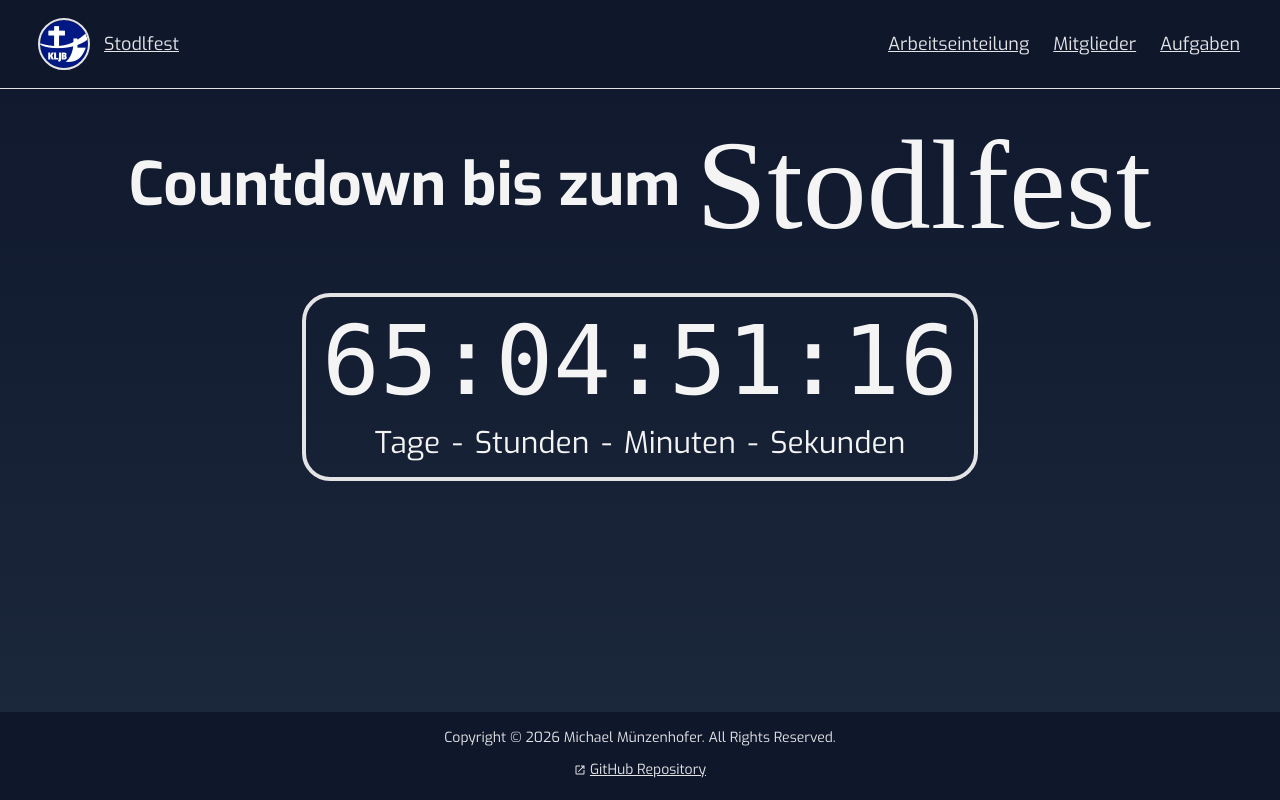
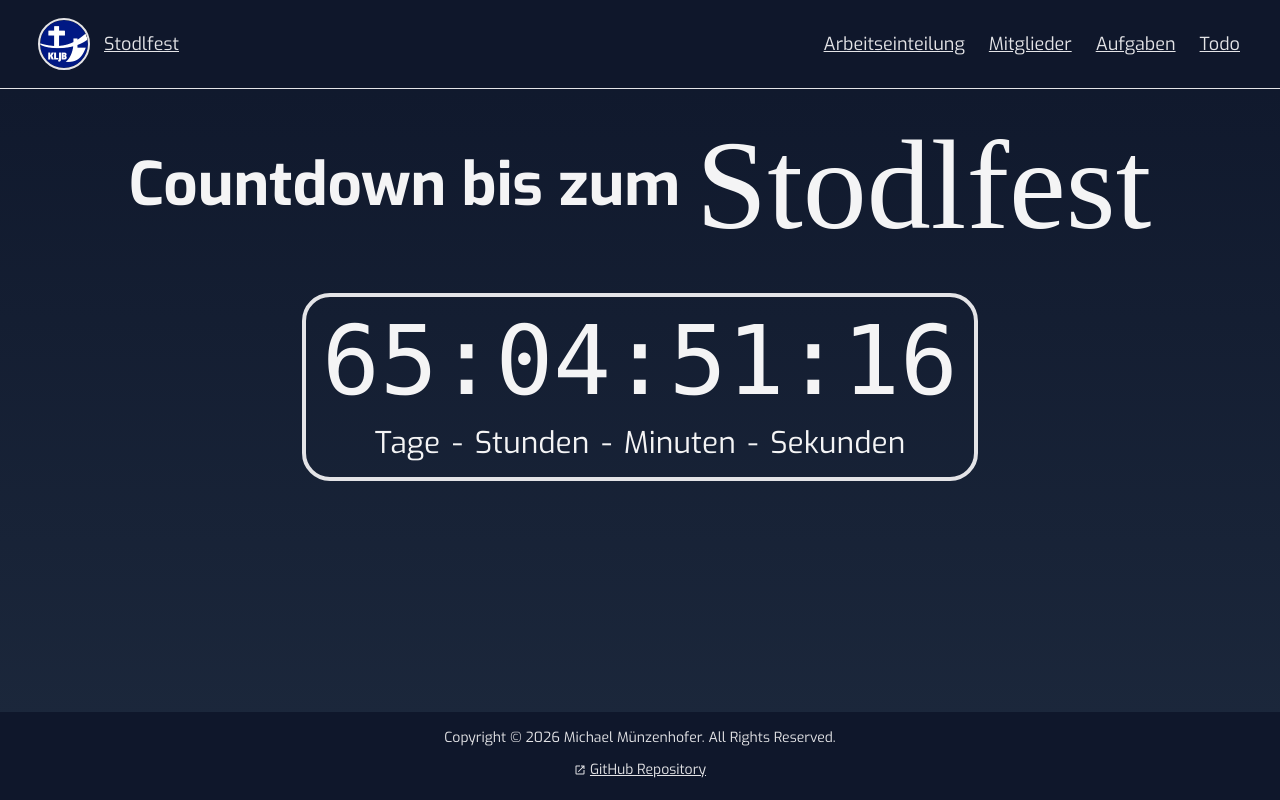
Before and after one commit to StackOverflowIsBetterThanAnyAI/stodlfest-frontend, a React (Vite) app: page / in a window 1280 px wide. Built offline with nearby package versions, Linux system fonts and the light colour scheme; a web font is replaced by a local one.

Commit message:
Todo Route

```diff
--- a/src/App.tsx
+++ b/src/App.tsx
@@ -21,6 +21,7 @@ const AppContent = () => {
                     element={<h1>Mitglieder anlegen</h1>}
                 />
                 <Route path="/aufgaben" element={<h1>Aufgaben anlegen</h1>} />
+                <Route path="/todo" element={<h1>Todo</h1>} />
             </Routes>
             <Footer />
         </div>
--- a/src/components/navigation/Navigation.tsx
+++ b/src/components/navigation/Navigation.tsx
@@ -64,6 +64,9 @@ const Navigation = () => {
                         <Link to="/aufgaben" className="secondary-text-pseudo">
                             Aufgaben
                         </Link>
+                        <Link to="/todo" className="secondary-text-pseudo">
+                            Todo
+                        </Link>
                     </div>
                 )}
             </div>
@@ -84,6 +87,9 @@ const Navigation = () => {
                     <Link to="/aufgaben" className="secondary-text-pseudo">
                         Aufgaben
                     </Link>
+                    <Link to="/todo" className="secondary-text-pseudo">
+                        Todo
+                    </Link>
                 </nav>
             )}
         </nav>
--- a/src/constants/constants.ts
+++ b/src/constants/constants.ts
@@ -3,4 +3,5 @@ export const ROUTES = [
     'arbeitseinteilung',
     'mitglieder',
     'aufgaben',
+    'todo',
 ]
```
